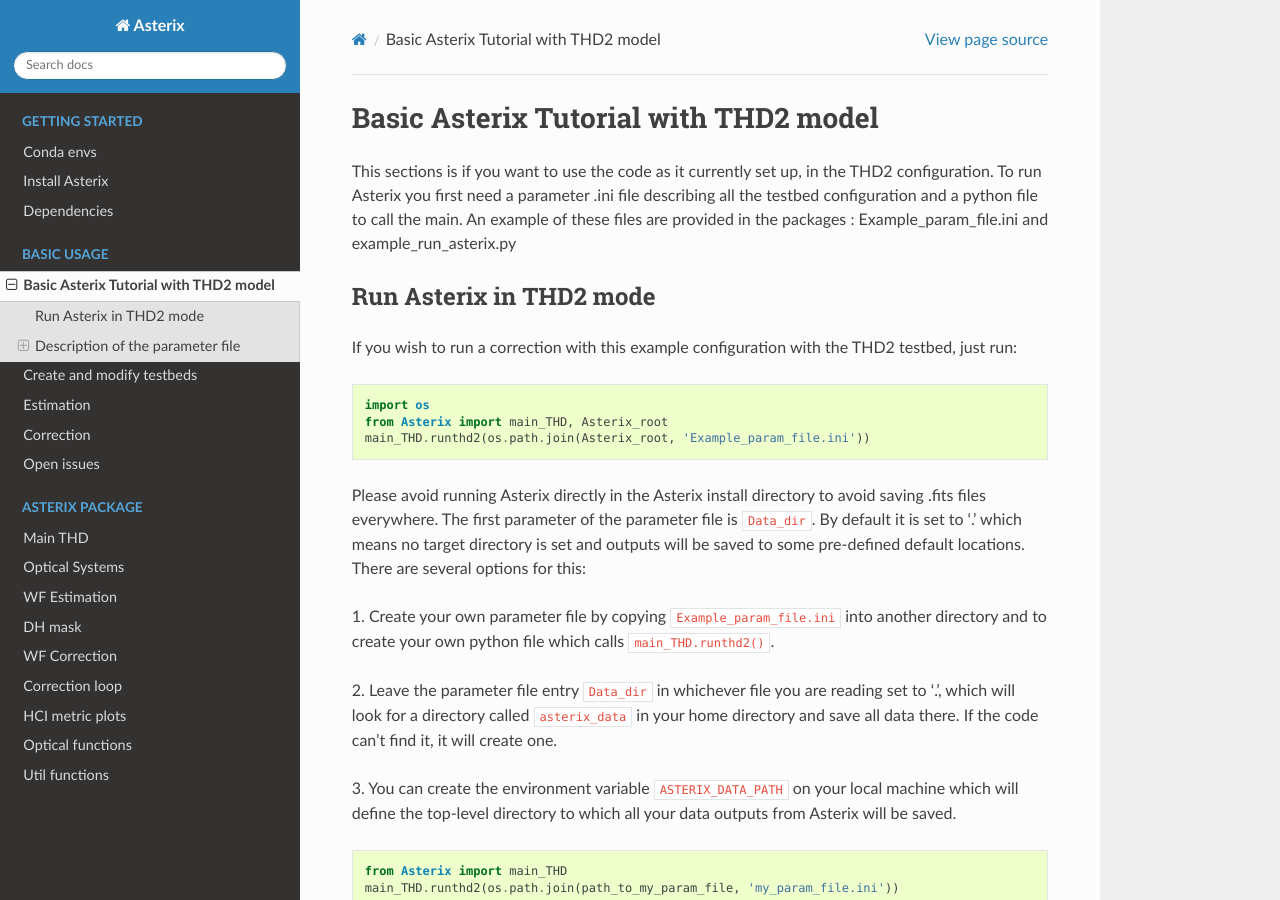
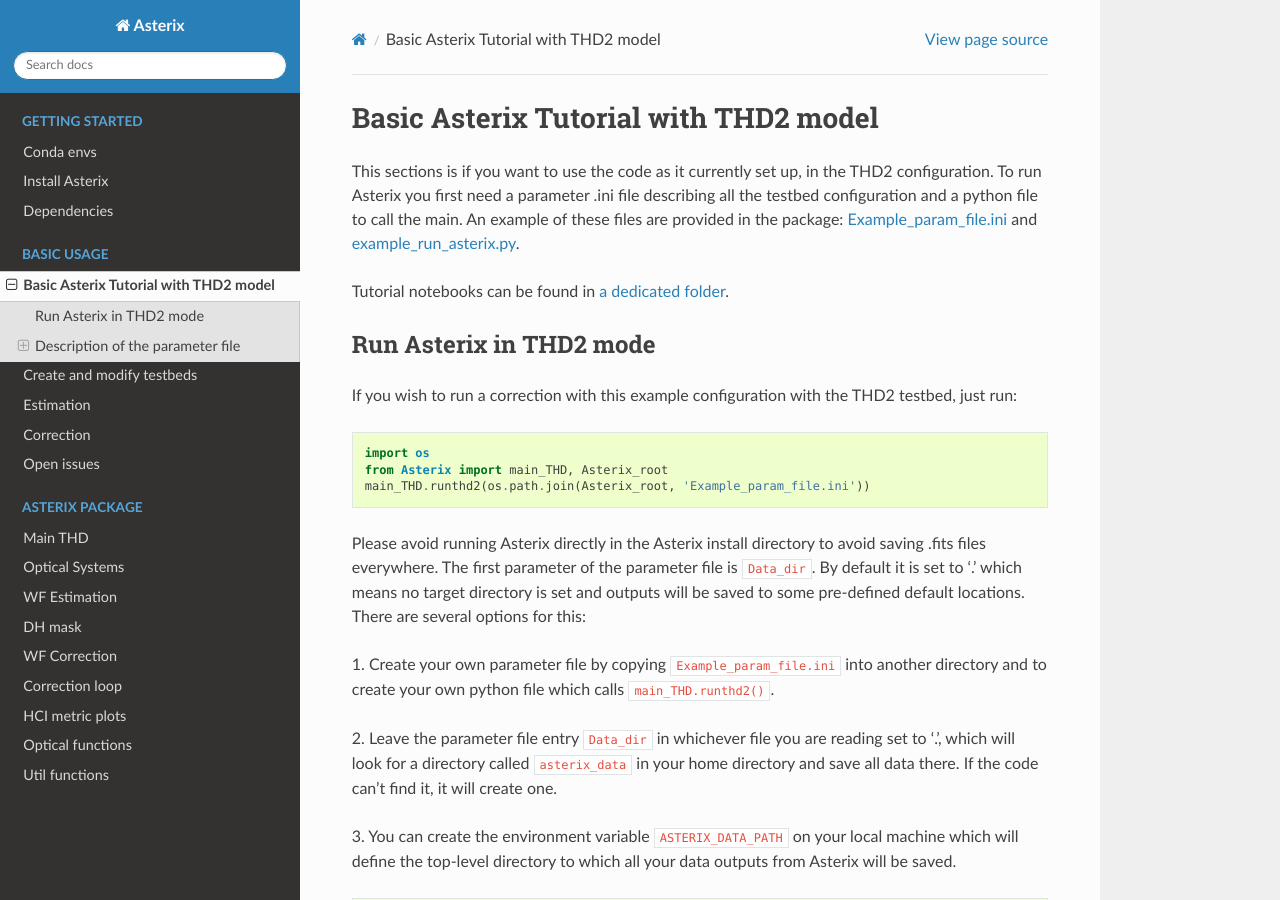
Before and after one commit to johanmazoyer/Asterix, a Sphinx documentation site: the page built from docs/run_asterix.rst, in a window 1280 px wide and 900 px high. Built offline with Sphinx 7.4.7 and the Read the Docs theme 2.0.0, drawn with Linux system fonts in a browser that asks for light colours.

Commit message:
link to files

```diff
--- a/docs/install.rst
+++ b/docs/install.rst
@@ -63,8 +63,8 @@ If you want to develop for Asterix, you might need packages to test and build th
 
 Dependencies
 -------------
-The installation of Asterix requires the commmon python packages, documented in the setup.py file, which are useful for most astronomical
-data analysis. They will be automatically installed in the setup.
+The installation of Asterix requires the commmon python packages, listed in the `setup.py file <https://github.com/johanmazoyer/Asterix/blob/master/setup.py>`_,
+which are useful for most astronomical data analysis. They will be automatically installed with Asterix.
 
 We recommend you use a version of Python > 3.10 to use Asterix. As Asterix can be computationally expensive, we recommend a
 powerful computer to optimize the correction. This will depend on specific test you want to perform (number of deformable mirrors,
--- a/docs/run_asterix.rst
+++ b/docs/run_asterix.rst
@@ -5,7 +5,11 @@ Basic Asterix Tutorial with THD2 model
 
 This sections is if you want to use the code as it currently set up, in the THD2 configuration.
 To run Asterix you first need a parameter .ini file describing all the testbed configuration and a python file to call the main.
-An example of these files are provided in the packages : Example_param_file.ini and example_run_asterix.py
+An example of these files are provided in the package:
+`Example_param_file.ini <https://github.com/johanmazoyer/Asterix/blob/master/Asterix/Example_param_file.ini>`_ and
+`example_run_asterix.py <https://github.com/johanmazoyer/Asterix/blob/master/Asterix/example_run_asterix.py>`_.
+
+Tutorial notebooks can be found in `a dedicated folder <https://github.com/johanmazoyer/Asterix/tree/master/notebooks>`_.
 
 Run Asterix in THD2 mode
 +++++++++++++++++++++++++++++++++
```
